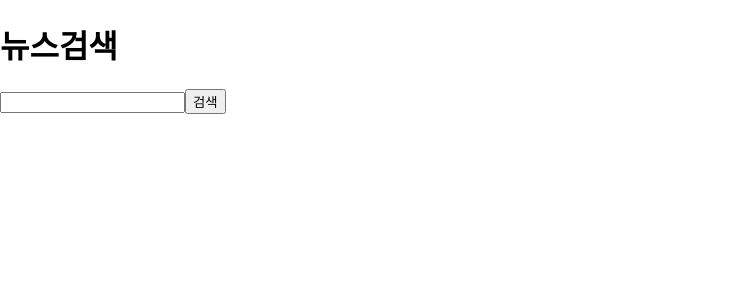
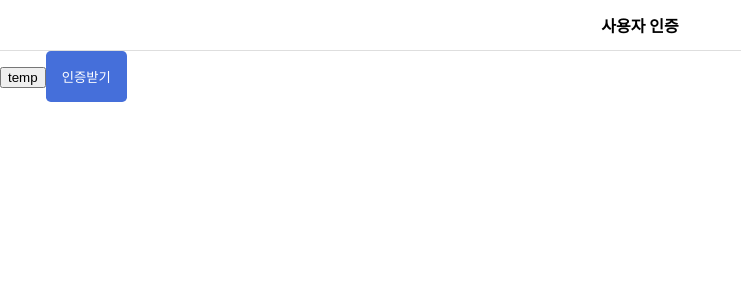
Before and after one commit to SaebyeolJu/banking_project, a React (Create React App) app: page /main in a window 1280 px wide. Shown: the top 300 px of the page, without its empty margins (0-741 px from the left). Built offline with nearby package versions, Linux system fonts and the light colour scheme.

Commit message:
resetting & add proxy
resetting & add proxy

```diff
--- a/package.json
+++ b/package.json
@@ -7,6 +7,8 @@
     "@testing-library/react": "^11.1.0",
     "@testing-library/user-event": "^12.1.10",
     "axios": "^0.21.1",
+    "http-proxy-middleware": "^2.0.0",
+    "query-string": "^7.0.0",
     "react": "^17.0.2",
     "react-dom": "^17.0.2",
     "react-router-dom": "^5.2.0",
--- a/src/App.js
+++ b/src/App.js
@@ -2,7 +2,9 @@ import React from "react";
 import { BrowserRouter as Router, Switch, Route } from "react-router-dom";
 import AxiosComponent from "./components/AxiosComponent";
 import ListComponent from "./components/ListComponent";
+import AuthResultPage from "./pages/AuthResultPage";
 import NewsPage from "./pages/NewsPage";
+import MainPage from "./pages/MainPage";
 
 function App() {
   return (
@@ -17,7 +19,12 @@ function App() {
         <Route path="/news" exact>
           <NewsPage />
         </Route>
-        <NewsPage />
+        <Route path="/main" exact>
+          <MainPage />
+        </Route>
+        <Route path="/authResult" exact>
+          <AuthResultPage />
+        </Route>
       </Switch>
     </Router>
   );
--- /dev/null
+++ b/src/components/common/AuthButton.js
@@ -0,0 +1,16 @@
+import React from "react";
+import styled from "styled-components";
+
+const AuthBtnStyled = styled.button`
+  padding: 1rem;
+  background: #456fda;
+  color: white;
+  border: none;
+  border-radius: 0.3rem;
+`;
+
+const AuthButton = ({ title }) => {
+  return <AuthBtnStyled>{title}</AuthBtnStyled>;
+};
+
+export default AuthButton;
--- a/src/components/common/Header.js
+++ b/src/components/common/Header.js
@@ -1,7 +1,22 @@
 import React from "react";
+import styled from "styled-components";
+
+const HeaderBlock = styled.div`
+  display: flex;
+  height: 50px;
+  justify-content: center;
+  text-align: center;
+  align-items: center;
+  font-weight: bold;
+  border-bottom: 1px #dedede solid;
+`;
 
 function Header({ title }) {
-  return <h1>{title}</h1>;
+  return (
+    <HeaderBlock>
+      <div>{title}</div>
+    </HeaderBlock>
+  );
 }
 
 export default Header;
--- /dev/null
+++ b/src/pages/AuthResultPage.js
@@ -0,0 +1,47 @@
+import React from "react";
+import { useLocation } from "react-router-dom";
+import queryString from "query-string";
+import axios from "axios";
+import AuthButton from "../components/common/AuthButton";
+
+const AuthResultPage = () => {
+  const { search } = useLocation();
+  const { code } = queryString.parse(search);
+
+  // proxcy setting
+
+  const getAccessToken = () => {
+    const option = {
+      method: "POST",
+      url: "/oauth/2.0/token",
+      headers: {
+        "Content-Type": "application/x-www-form-urlencoded",
+      },
+      data: {
+        code: code,
+        client_id: "10866f6e-c280-41e3-bcc0-c3df9cddbcca",
+        client_secret: "cd76aef5-bb1e-4cb5-8acb-412577f8c714",
+        redirect_uri: "http://localhost:3000/authResult",
+        grant_type: "authorization_code",
+      },
+    };
+    axios(option).then(response => {
+      console.log(response.data);
+    });
+  };
+
+  return (
+    <>
+      <div>
+        <p>사용자가 발급받은 사용자 코드는 </p>
+        <p>{code}</p>
+        <button onClick={getAccessToken}></button>
+        <AuthButton title={"토큰 받기"} onClick={getAccessToken}>
+          토큰 받기
+        </AuthButton>
+      </div>
+    </>
+  );
+};
+
+export default AuthResultPage;
--- /dev/null
+++ b/src/pages/MainPage.js
@@ -0,0 +1,22 @@
+import React from "react";
+import Header from "../components/common/Header";
+import AuthButton from "../components/common/AuthButton";
+
+const MainPage = () => {
+  const openUserAuthPage = () => {
+    let tmpWindow = window.open("about:blank");
+    let clientId = "10866f6e-c280-41e3-bcc0-c3df9cddbcca";
+    let authPageUrl = `https://testapi.openbanking.or.kr/oauth/2.0/authorize?response_type=code&client_id=${clientId}&redirect_uri=http://localhost:3000/authResult&scope=login inquiry transfer&state=12345678901234567890123456789012&auth_type=0`;
+    tmpWindow.location.href = authPageUrl;
+  };
+
+  return (
+    <div>
+      <Header title="사용자 인증"></Header>
+      <button onClick={openUserAuthPage}>temp</button>
+      <AuthButton title="인증받기" onClick={openUserAuthPage} />
+    </div>
+  );
+};
+
+export default MainPage;
```
Also changed, not shown: src/setupProxy.js (added, +10 -0 lines), 1 other file (tests, documents, lock files or other folders).
